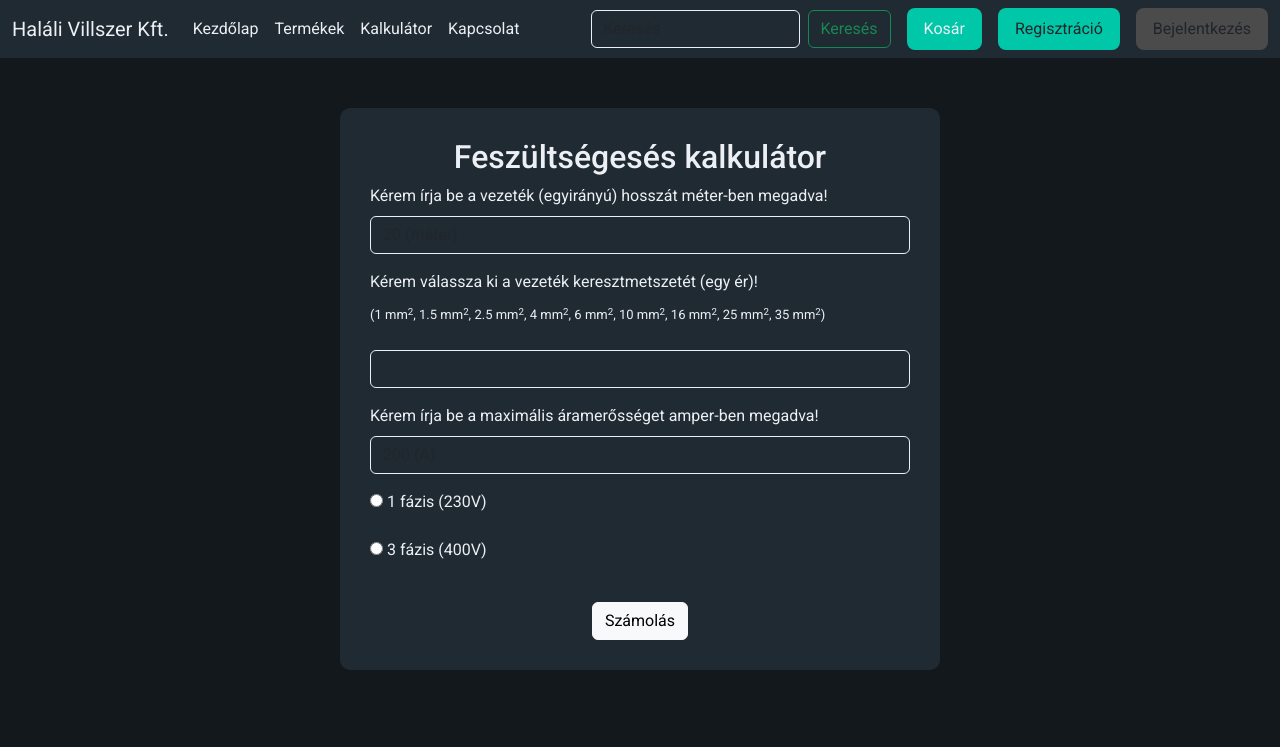
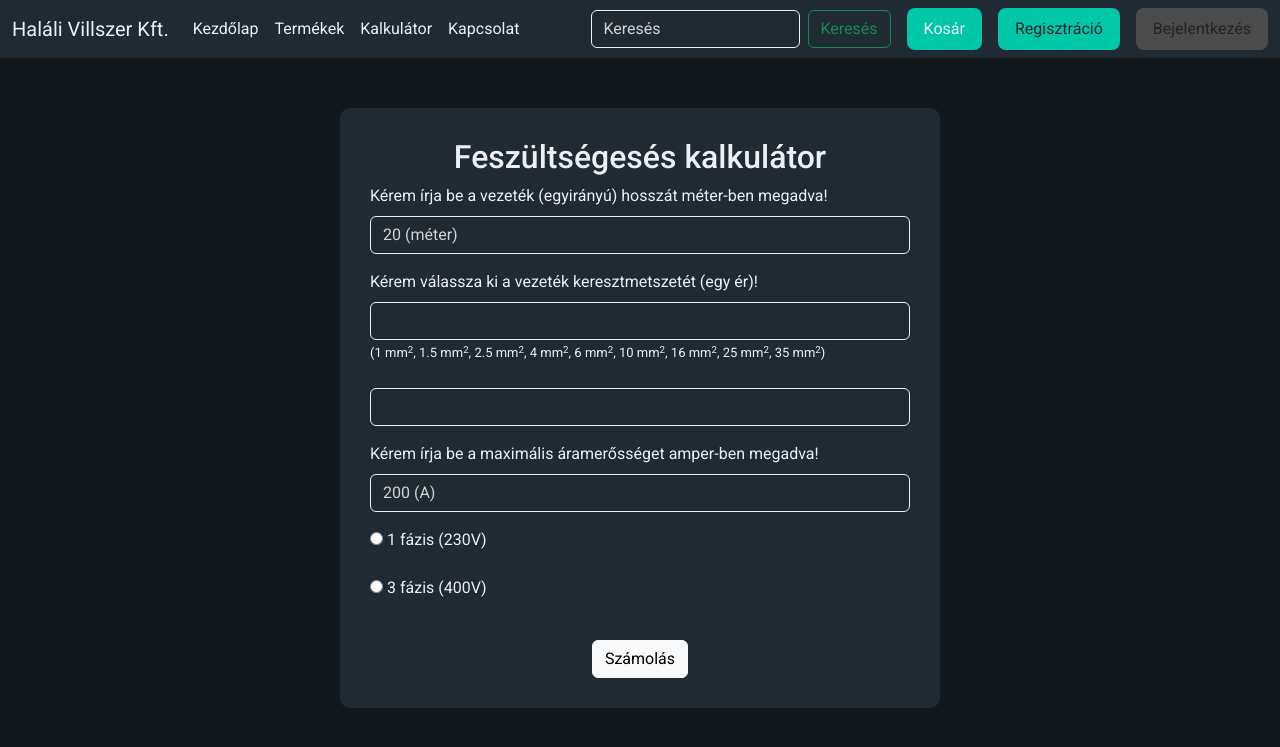
Before and after one commit to halasim2005/vizsgaremek, a PHP site: page /kalkulator.html in a window 1280 px wide. Shown: the top 747 px of the page. Run offline with PHP 8.4, Linux system fonts and the light colour scheme.

Commit message:
navbar_alapjai

```diff
--- a/kalkulator.html
+++ b/kalkulator.html
@@ -46,10 +46,14 @@
         <form action="">
             <div class="mb-3">
                 <label for="kerNev" class="form-label">Kérem írja be a vezeték (egyirányú) hosszát méter-ben megadva!</label>
-                <input type="text" class="form-control" name="vezHossz" id="vezHossz" placeholder="20 (méter)" required>
+                <input type="number" class="form-control" name="vezHossz" id="vezHossz" placeholder="20 (méter)" required>
             </div>
             <div class="mb-3">
                 <label for="vezKereszt" class="form-label">Kérem válassza ki a vezeték keresztmetszetét (egy ér)!</label><br>
+                <select name="vezKereszt" id="vezKereszt" class="form-control">
+                    <option class="form-control" value=""></option>
+                    <option class="form-control" value="1">1 mm</option>
+                </select>
                 <label id="vezKeresztId">(1 mm<sup>2</sup>, 1.5 mm<sup>2</sup>, 2.5 mm<sup>2</sup>, 4 mm<sup>2</sup>, 6 mm<sup>2</sup>, 10 mm<sup>2</sup>, 16 mm<sup>2</sup>, 25 mm<sup>2</sup>, 35 mm<sup>2</sup>)</label><br><br>
                 <input type="number" class="form-control" name="vezKereszt" id="vezKereszt" required>
             </div>
--- a/style/style.css
+++ b/style/style.css
@@ -20,6 +20,15 @@ body {
 .form-control {
     background-color: #1F2A32;
     border: 1px solid #ECEFF4;
+}
+
+.form-control:focus {
+    background-color: #1F2A32;
+    color: #ECEFF4;
+}
+
+.form-control::placeholder{
+    color: lightgrey;
 }
 
 .btn-primary {
```
